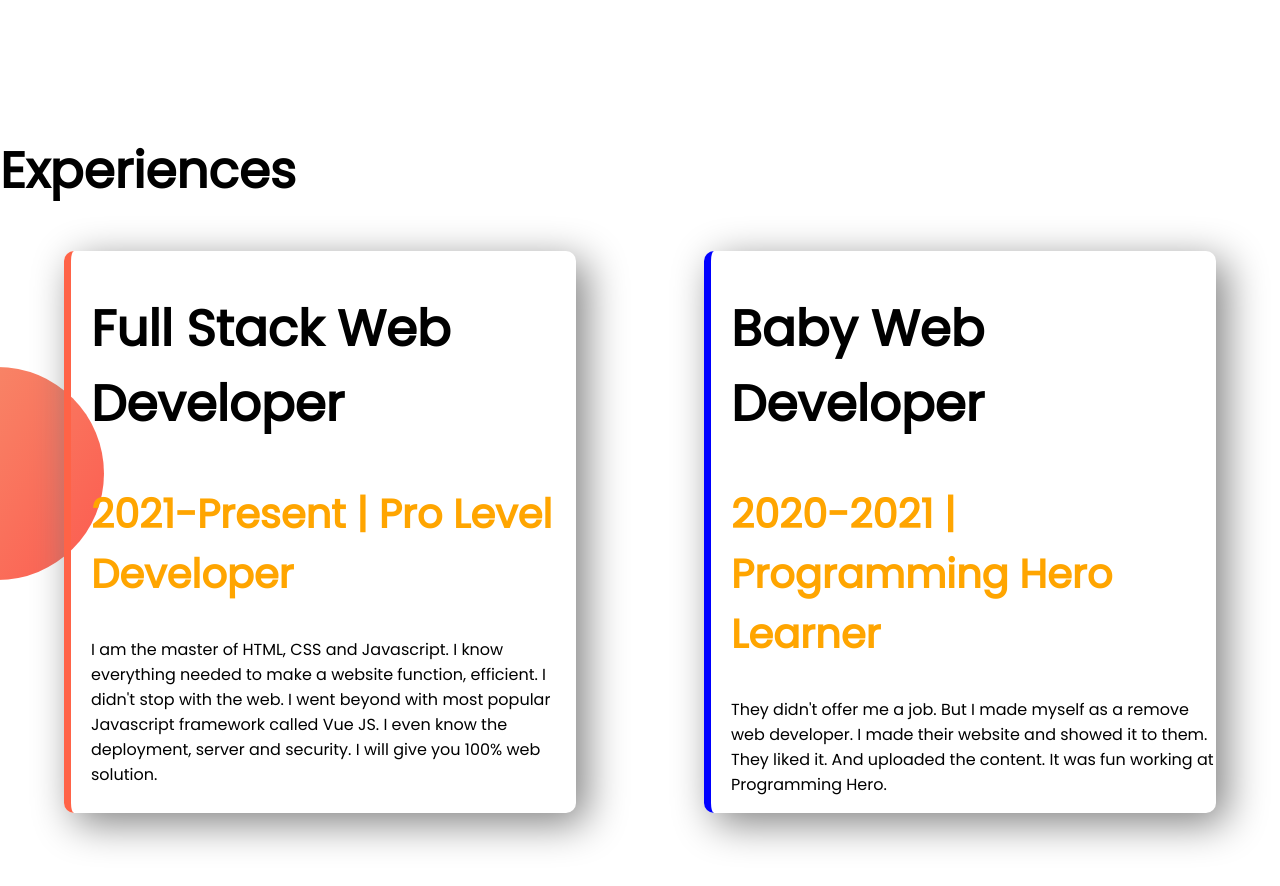
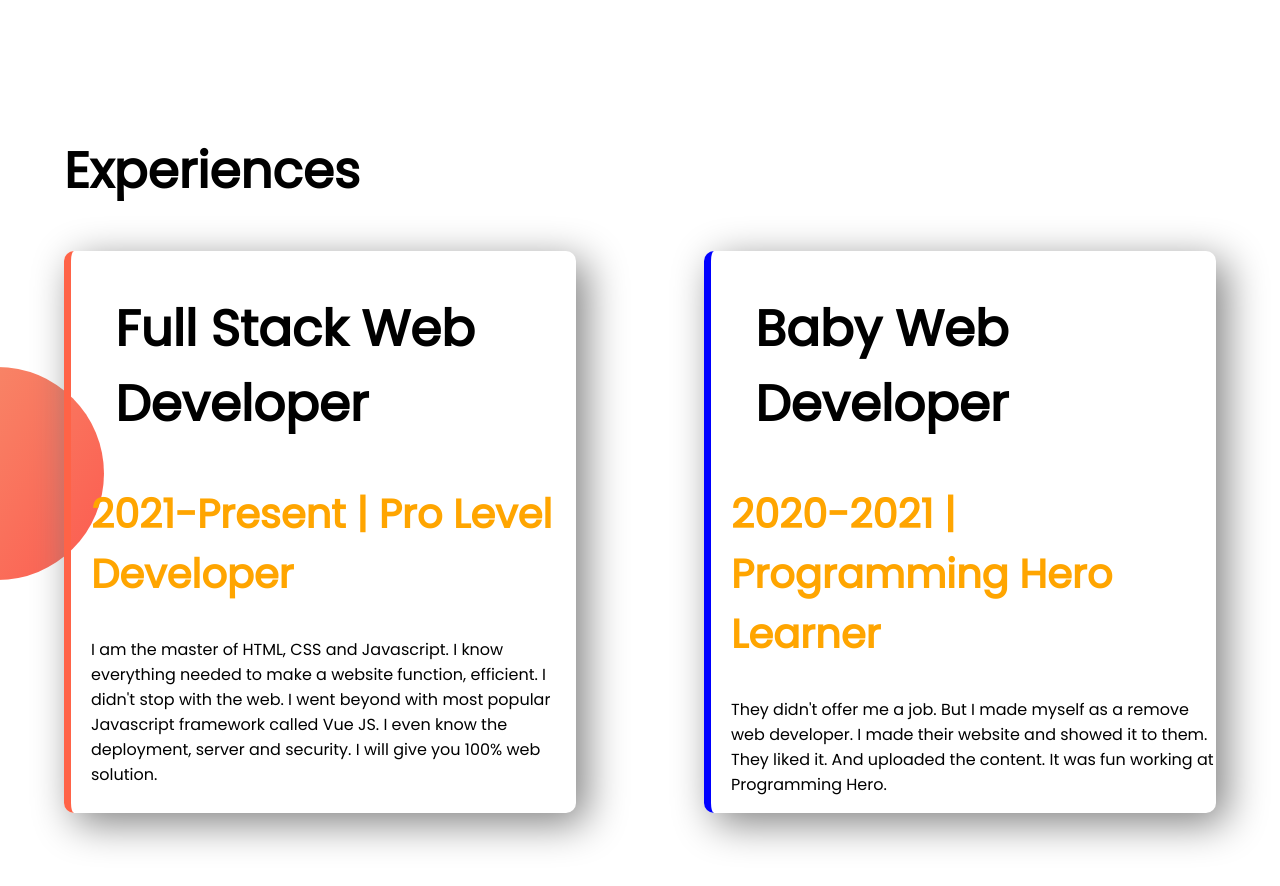
Before and after one commit to hasantanvir-eng/developer-portfolio-22, a plain HTML site: page index.html in a window 1280 px wide. Shown: the part 1140-2026 px from the top of the page. Drawn offline with Linux system fonts and the light colour scheme.

Commit message:
error handled

```diff
--- a/style.css
+++ b/style.css
@@ -65,6 +65,10 @@ h2 {
     background-position: left;
 }
 
+.experience-area h1 {
+    margin-left: 5%;
+}
+
 #full-stack-developer {
     border-left: 7px solid tomato;
 }
```
